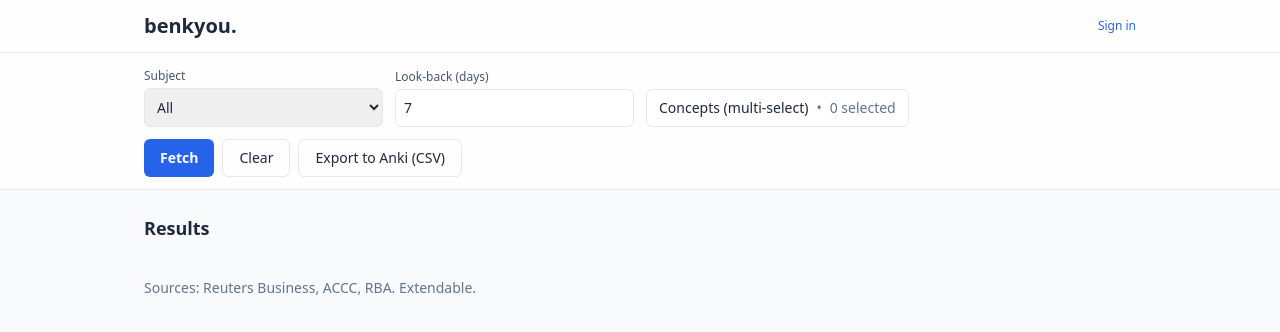
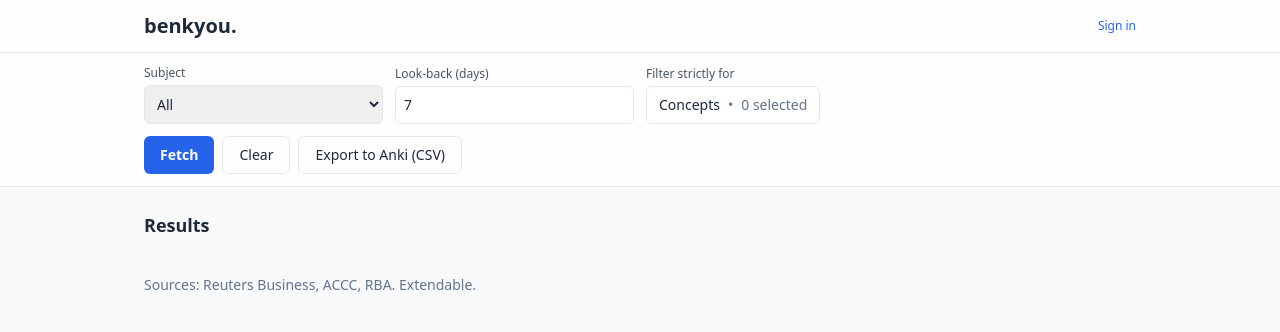
Before and after one commit to seo-joon/Catalyst-2025, a plain HTML site: page public/learn.html in a window 1280 px wide. Drawn offline with nearby package versions, Linux system fonts and the light colour scheme; no server answers.

Commit message:
Update learn.html

```diff
--- a/public/learn.html
+++ b/public/learn.html
@@ -33,14 +33,15 @@
         </div>
 
         <!-- Concepts (floating popover) -->
-        <div class="md:col-span-6 relative">
-          <button id="conceptsToggle" type="button"
-                  class="mt-6 inline-flex items-center gap-2 rounded-md border px-3 py-2 text-sm bg-white"
-                  aria-haspopup="dialog" aria-expanded="false">
-            Concepts (multi-select)
-            <span class="text-slate-500">•</span>
-            <span id="selectedCount" class="text-slate-500">0 selected</span>
-          </button>
+        <div class="md:col-span-6 relative self-end">
+        <label class="block text-xs font-medium text-slate-600 mb-1">Filter strictly for</label>
+        <button id="conceptsToggle" type="button"
+                class="inline-flex items-center gap-2 rounded-md border px-3 py-2 text-sm bg-white"
+                aria-haspopup="dialog" aria-expanded="false">
+          Concepts
+          <span class="text-slate-500">•</span>
+          <span id="selectedCount" class="text-slate-500">0 selected</span>
+        </button>
 
           <!-- Popover -->
           <div id="conceptPopover"
```
